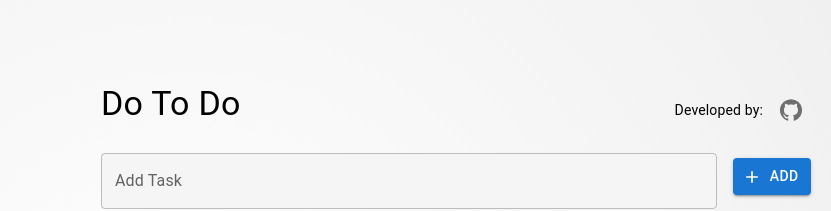
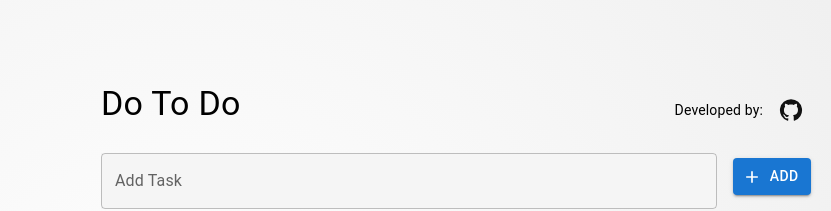
Before and after one commit to Yuvrajsinh05/doToDO, a React (Create React App) app: page / in a window 1280 px wide. Shown: the top 211 px of the page, without its empty margins (449-1280 px from the left). Built offline with nearby package versions, Linux system fonts and the light colour scheme.

Commit message:
fixed : git icon

```diff
--- a/src/App.js
+++ b/src/App.js
@@ -27,7 +27,7 @@ const App = () => {
   }, [tasks]);
 
 
-  console.log("tasks",tasks)
+  console.log("tasks", tasks)
 
   const handleClearCompleted = () => {
     setTasks(tasks.filter((task) => !task.completed));
@@ -62,7 +62,7 @@ const App = () => {
                   Developed by:
                 </Typography>
                 <IconButton href="https://github.com/Yuvrajsinh05" target="_blank">
-                  <GitHubIcon />
+                  <GitHubIcon sx={{ color: !darkMode ? '#121212' : '#ffffff' }} />
                 </IconButton>
               </Box>
             </Box>
```
